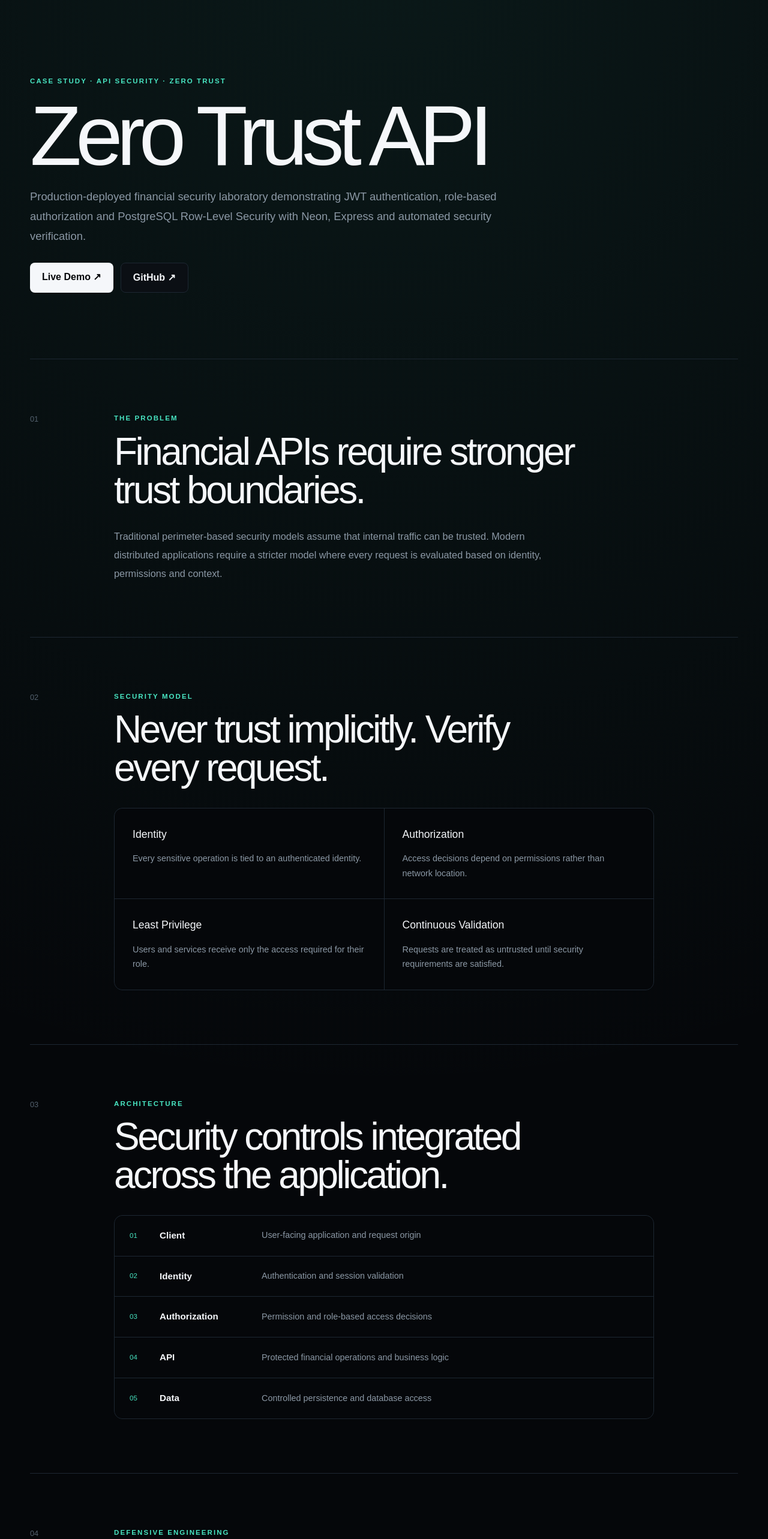
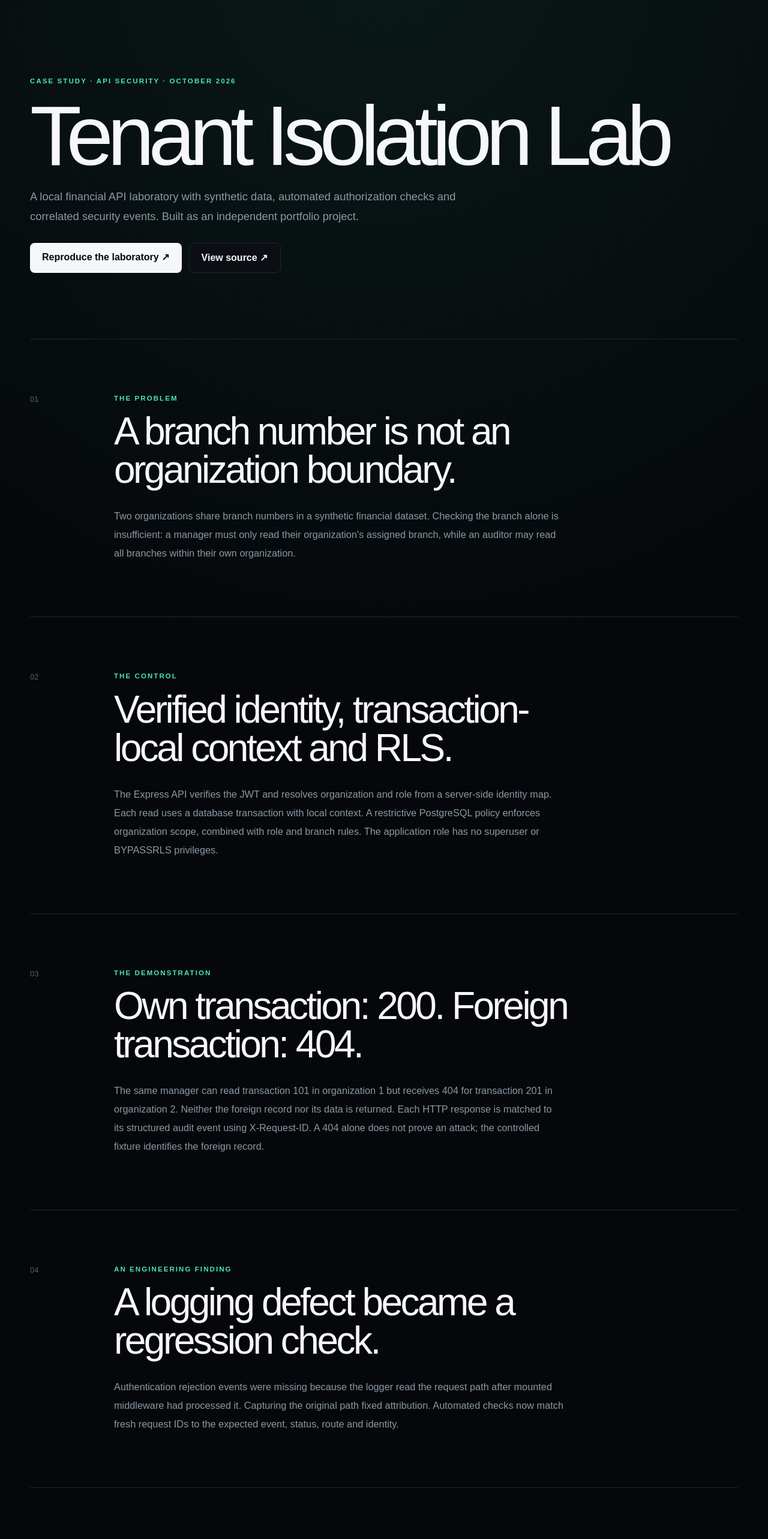
Before and after one commit to josemanuelsuarez110/jmtechlab-portfolio, a Next.js app: page /projects/zero-trust-api in a window 1280 px wide. Shown: the part 80-2646 px from the top of the page at 60% size. Built offline with nearby package versions, Linux system fonts and the light colour scheme.

Commit message:
content: update certifications, professional CV and security case study

```diff
--- a/app/layout.tsx
+++ b/app/layout.tsx
@@ -8,7 +8,7 @@ export const metadata: Metadata = {
     template: "%s | JMTechLab",
   },
   description:
-    "QA Automation Engineer and SDET portfolio featuring production projects in Playwright, API testing, CI/CD, TypeScript, Python, quality engineering and secure software development.",
+    "QA Automation and web/API security testing by José Manuel Suárez. Explore certifications, services, reproducible projects and an updated professional CV.",
   keywords: [
     "José Manuel Suárez",
     "QA Automation Engineer",
--- a/app/projects/zero-trust-api/page.tsx
+++ b/app/projects/zero-trust-api/page.tsx
@@ -1,393 +1,65 @@
 import Link from "next/link";
 
 export const metadata = {
-  title: "Zero Trust API Financiera | Case Study | JMTechLab",
-  description:
-    "Security-focused financial API case study by José Manuel Suárez.",
+  title: "Tenant Isolation Security Lab",
+  description: "A reproducible financial API laboratory: PostgreSQL RLS, authorization regression tests and correlated audit evidence.",
 };
 
-const technologies = [
-  "Zero Trust",
-  "API Security",
-  "Node.js",
-  "Express",
-  "JWT",
-  "PostgreSQL",
-  "Neon",
-  "Row-Level Security",
-  "Vercel",
+const repo = "https://github.com/josemanuelsuarez110/zero-trust-api-financiera";
+const sections = [
+  { label: "THE PROBLEM", title: "A branch number is not an organization boundary.", text: "Two organizations share branch numbers in a synthetic financial dataset. Checking the branch alone is insufficient: a manager must only read their organization's assigned branch, while an auditor may read all branches within their own organization." },
+  { label: "THE CONTROL", title: "Verified identity, transaction-local context and RLS.", text: "The Express API verifies the JWT and resolves organization and role from a server-side identity map. Each read uses a database transaction with local context. A restrictive PostgreSQL policy enforces organization scope, combined with role and branch rules. The application role has no superuser or BYPASSRLS privileges." },
+  { label: "THE DEMONSTRATION", title: "Own transaction: 200. Foreign transaction: 404.", text: "The same manager can read transaction 101 in organization 1 but receives 404 for transaction 201 in organization 2. Neither the foreign record nor its data is returned. Each HTTP response is matched to its structured audit event using X-Request-ID. A 404 alone does not prove an attack; the controlled fixture identifies the foreign record." },
+  { label: "AN ENGINEERING FINDING", title: "A logging defect became a regression check.", text: "Authentication rejection events were missing because the logger read the request path after mounted middleware had processed it. Capturing the original path fixed attribution. Automated checks now match fresh request IDs to the expected event, status, route and identity." },
 ];
 
 export default function ZeroTrustCaseStudy() {
   return (
     <main>
-      <nav className="nav">
-        <div className="container nav-content">
-          <Link className="brand" href="/">
-            JMTechLab<span>.</span>
-          </Link>
-
-          <Link className="secondary-button" href="/#projects">
-            ← Back to Projects
-          </Link>
-        </div>
-      </nav>
-
+      <nav className="nav"><div className="container nav-content">
+        <Link className="brand" href="/">JMTechLab<span>.</span></Link>
+        <Link className="secondary-button" href="/#projects">← Back to Projects</Link>
+      </div></nav>
       <section className="case-hero container">
-        <p className="eyebrow">CASE STUDY · API SECURITY · ZERO TRUST</p>
-
-        <h1>Zero Trust API</h1>
-
-        <p className="case-intro">
-          Production-deployed financial security laboratory demonstrating
-          JWT authentication, role-based authorization and PostgreSQL Row-Level
-          Security with Neon, Express and automated security verification.
-        </p>
-
+        <p className="eyebrow">CASE STUDY · API SECURITY · OCTOBER 2026</p>
+        <h1>Tenant Isolation Lab</h1>
+        <p className="case-intro">A local financial API laboratory with synthetic data, automated authorization checks and correlated security events. Built as an independent portfolio project.</p>
         <div className="hero-actions">
-          <a
-            className="primary-button"
-            href="https://zero-trust-api-financiera.vercel.app"
-            target="_blank"
-            rel="noreferrer"
-          >
-            Live Demo ↗
-          </a>
-
-          <a
-            className="secondary-button"
-            href="https://github.com/josemanuelsuarez110/zero-trust-api-financiera"
-            target="_blank"
-            rel="noreferrer"
-          >
-            GitHub ↗
-          </a>
+          <a className="primary-button" href={`${repo}/blob/master/docs/tenant-isolation.md`} target="_blank" rel="noreferrer">Reproduce the laboratory ↗</a>
+          <a className="secondary-button" href={repo} target="_blank" rel="noreferrer">View source ↗</a>
         </div>
       </section>
-
-      <section className="case-section container">
-        <div className="case-number">01</div>
-        <div className="case-content">
-          <p className="section-label">THE PROBLEM</p>
-          <h2>Financial APIs require stronger trust boundaries.</h2>
-          <p>
-            Traditional perimeter-based security models assume that internal
-            traffic can be trusted. Modern distributed applications require a
-            stricter model where every request is evaluated based on identity,
-            permissions and context.
-          </p>
-        </div>
-      </section>
-
-      <section className="case-section container">
-        <div className="case-number">02</div>
-        <div className="case-content">
-          <p className="section-label">SECURITY MODEL</p>
-          <h2>Never trust implicitly. Verify every request.</h2>
-
-          <div className="case-grid">
-            <article>
-              <h3>Identity</h3>
-              <p>Every sensitive operation is tied to an authenticated identity.</p>
-            </article>
-
-            <article>
-              <h3>Authorization</h3>
-              <p>Access decisions depend on permissions rather than network location.</p>
-            </article>
-
-            <article>
-              <h3>Least Privilege</h3>
-              <p>Users and services receive only the access required for their role.</p>
-            </article>
-
-            <article>
-              <h3>Continuous Validation</h3>
-              <p>Requests are treated as untrusted until security requirements are satisfied.</p>
-            </article>
-          </div>
-        </div>
-      </section>
-
-      <section className="case-section container">
-        <div className="case-number">03</div>
-        <div className="case-content">
-          <p className="section-label">ARCHITECTURE</p>
-          <h2>Security controls integrated across the application.</h2>
-
-          <div className="architecture">
-            <div>
-              <span>01</span>
-              <strong>Client</strong>
-              <p>User-facing application and request origin</p>
-            </div>
-
-            <div>
-              <span>02</span>
-              <strong>Identity</strong>
-              <p>Authentication and session validation</p>
-            </div>
-
-            <div>
-              <span>03</span>
-              <strong>Authorization</strong>
-              <p>Permission and role-based access decisions</p>
-            </div>
-
-            <div>
-              <span>04</span>
-              <strong>API</strong>
-              <p>Protected financial operations and business logic</p>
-            </div>
-
-            <div>
-              <span>05</span>
-              <strong>Data</strong>
-              <p>Controlled persistence and database access</p>
-            </div>
-          </div>
-        </div>
-      </section>
-
-      <section className="case-section container">
-        <div className="case-number">04</div>
-        <div className="case-content">
-          <p className="section-label">DEFENSIVE ENGINEERING</p>
-          <h2>Security designed into the workflow.</h2>
-
-          <div className="case-grid">
-            <article>
-              <h3>Access Control</h3>
-              <p>
-                Sensitive application functions are protected through explicit
-                access rules.
-              </p>
-            </article>
-
-            <article>
-              <h3>Input Validation</h3>
-              <p>
-                Untrusted input is treated as a security boundary and validated
-                before processing.
-              </p>
-            </article>
-
-            <article>
-              <h3>Data Protection</h3>
-              <p>
-                Application and database boundaries are designed to minimize
-                unnecessary data exposure.
-              </p>
-            </article>
-
-            <article>
-              <h3>Auditability</h3>
-              <p>
-                Security-sensitive operations can be structured for traceability
-                and review.
-              </p>
-            </article>
-          </div>
-        </div>
-      </section>
-
+      {sections.map((section, index) => (
+        <section className="case-section container" key={section.label}>
+          <div className="case-number">0{index + 1}</div>
+          <div className="case-content"><p className="section-label">{section.label}</p><h2>{section.title}</h2><p>{section.text}</p></div>
+        </section>
+      ))}
       <section className="case-section container">
         <div className="case-number">05</div>
         <div className="case-content">
-          <p className="section-label">TESTING STRATEGY</p>
-          <h2>Testing security behavior, not just happy paths.</h2>
-
+          <p className="section-label">VERIFICATION</p><h2>Evidence from repeatable checks.</h2>
           <div className="case-grid">
-            <article>
-              <h3>Authentication Tests</h3>
-              <p>Validate protected access and unauthenticated behavior.</p>
-            </article>
-
-            <article>
-              <h3>Authorization Tests</h3>
-              <p>Verify that restricted operations reject insufficient privileges.</p>
-            </article>
-
-            <article>
-              <h3>API Validation</h3>
-              <p>Check expected responses, error handling and request boundaries.</p>
-            </article>
-
-            <article>
-              <h3>Negative Testing</h3>
-              <p>Exercise invalid and unauthorized scenarios intentionally.</p>
-            </article>
+            <article><h3>6 SQL checks</h3><p>Missing context, manager scope, auditor scope across both organizations, a direct foreign ID and an unknown role.</p></article>
+            <article><h3>15 API checks</h3><p>Allowed and denied reads, invalid authentication, parameter manipulation, JWT tampering and sequential identity changes.</p></article>
+            <article><h3>6 audit checks</h3><p>Fresh request IDs correlate responses with exactly one matching event, including route, status and identity fields.</p></article>
+            <article><h3>40 concurrent HTTP requests</h3><p>Five batches of eight requests across four identities. CI runs the suites with pool limits of one and four connections.</p></article>
           </div>
+          <p>Both CI jobs passed for commit 4126e85 on October 4, 2026. These counts describe checks and requests, not distinct vulnerabilities.</p>
+          <div className="hero-actions"><a className="primary-button" href={`${repo}/actions/runs/37212997134`} target="_blank" rel="noreferrer">View CI evidence ↗</a></div>
         </div>
       </section>
-
       <section className="case-section container">
         <div className="case-number">06</div>
         <div className="case-content">
-          <p className="section-label">SECURITY VERIFICATION</p>
-
-          <h2>Automated proof that access control is enforced.</h2>
-
-          <div className="case-grid">
-            <article>
-              <h3>401 Without JWT</h3>
-              <p>
-                Protected transaction endpoints reject requests that do not
-                provide an Authorization Bearer token.
-              </p>
-            </article>
-
-            <article>
-              <h3>403 Invalid JWT</h3>
-              <p>
-                Invalid or malformed tokens are rejected before any database
-                access is attempted.
-              </p>
-            </article>
-
-            <article>
-              <h3>Branch Isolation</h3>
-              <p>
-                The gerente10 role was verified against 50 returned records,
-                with every transaction restricted to sucursal_id 10.
-              </p>
-            </article>
-
-            <article>
-              <h3>Regional Auditor Access</h3>
-              <p>
-                The auditor_regional role was verified with multi-branch
-                visibility while PostgreSQL RLS remained the authorization
-                boundary.
-              </p>
-            </article>
-          </div>
-
-          <div className="architecture">
-            <div>
-              <span>01</span>
-              <strong>JWT</strong>
-              <p>Authenticated identity established</p>
-            </div>
-
-            <div>
-              <span>02</span>
-              <strong>Role Context</strong>
-              <p>Application role injected into PostgreSQL</p>
-            </div>
-
-            <div>
-              <span>03</span>
-              <strong>RLS</strong>
-              <p>Database filters rows according to authorization policy</p>
-            </div>
-
-            <div>
-              <span>04</span>
-              <strong>Automated Test</strong>
-              <p>Security behavior verified end-to-end in production</p>
-            </div>
-          </div>
-
-          <div className="case-grid">
-            <article>
-              <h3>0 Dependency Vulnerabilities</h3>
-              <p>
-                The production dependency tree was verified with npm audit
-                reporting zero known vulnerabilities.
-              </p>
-            </article>
-
-            <article>
-              <h3>Security Headers</h3>
-              <p>
-                Production responses include protections such as
-                X-Content-Type-Options, X-Frame-Options, Referrer-Policy and
-                Permissions-Policy.
-              </p>
-            </article>
-
-            <article>
-              <h3>No Sensitive Caching</h3>
-              <p>
-                Authentication and protected financial endpoints explicitly
-                return Cache-Control: no-store.
-              </p>
-            </article>
-
-            <article>
-              <h3>Production Deployment</h3>
-              <p>
-                The hardened API is deployed on Vercel and connected to Neon
-                PostgreSQL with runtime secrets stored as environment variables.
-              </p>
-            </article>
-          </div>
-
-          <p>
-            Authentication identities in this project are intentionally mocked
-            for demonstration and security-testing purposes. The portfolio case
-            study focuses on authorization, JWT verification, database-enforced
-            Row-Level Security and defensive API design rather than production
-            identity management.
-          </p>
+          <p className="section-label">LIMITATIONS</p><h2>Clear boundaries for the results.</h2>
+          <p>Authentication uses fixed demo identities. The database credential is trusted: someone who can connect with it can change the organization context. These tests do not establish protection against stolen database credentials, SQL injection, write authorization or token revocation.</p>
+          <p>Concurrent HTTP responses are checked for isolation; simultaneous database query execution and load capacity are not measured. Audit correlation does not establish tamper-resistant logging. No production vulnerability or production readiness was established.</p>
+          <p>The separately published original API remains available. The laboratory described here runs locally and in disposable CI environments; it is not the public API deployment.</p>
+          <div className="hero-actions"><a className="secondary-button" href="https://zero-trust-api-financiera.vercel.app" target="_blank" rel="noreferrer">Original API demo ↗</a></div>
         </div>
       </section>
-
-      <section className="case-section container">
-        <div className="case-number">07</div>
-        <div className="case-content">
-          <p className="section-label">TECHNOLOGY</p>
-          <h2>Technology stack.</h2>
-
-          <div className="technology-list">
-            {technologies.map((technology) => (
-              <span key={technology}>{technology}</span>
-            ))}
-          </div>
-        </div>
-      </section>
-
-      <section className="case-section container">
-        <div className="case-number">08</div>
-        <div className="case-content">
-          <p className="section-label">OUTCOME</p>
-          <h2>A portfolio project combining backend engineering and security.</h2>
-
-          <p>
-            Zero Trust API Financiera demonstrates how software engineering,
-            API design and defensive security principles can be combined in a
-            practical application instead of being treated as separate topics.
-          </p>
-
-          <div className="hero-actions">
-            <a
-              className="primary-button"
-              href="https://zero-trust-api-financiera.vercel.app"
-              target="_blank"
-              rel="noreferrer"
-            >
-              Explore Live Project ↗
-            </a>
-
-            <a
-              className="secondary-button"
-              href="https://github.com/josemanuelsuarez110/zero-trust-api-financiera"
-              target="_blank"
-              rel="noreferrer"
-            >
-              View Source ↗
-            </a>
-          </div>
-        </div>
-      </section>
-
-      <footer>
-        <div className="container footer-content">
-          <span>JMTechLab.do</span>
-          <Link href="/#projects">← All Projects</Link>
-        </div>
-      </footer>
+      <footer><div className="container footer-content"><span>JMTechLab.do</span><Link href="/#projects">← All Projects</Link></div></footer>
     </main>
   );
 }
```
Also changed, not shown: app/page.tsx (+67 -9 lines), 1 other file (tests, documents, lock files or other folders).
